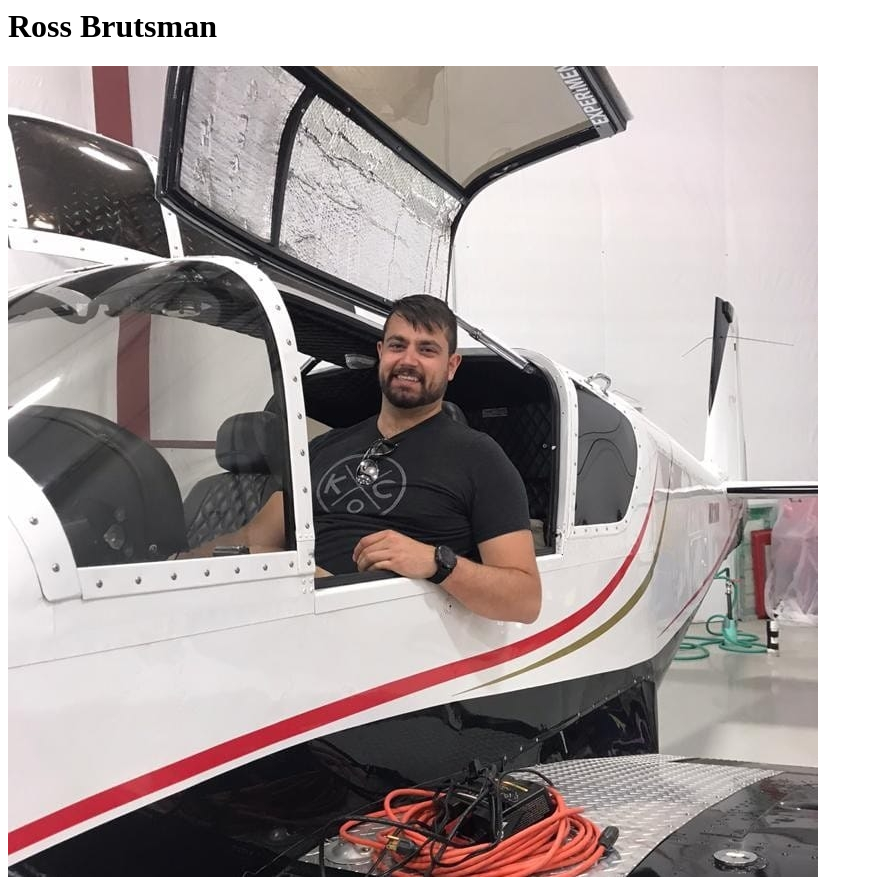
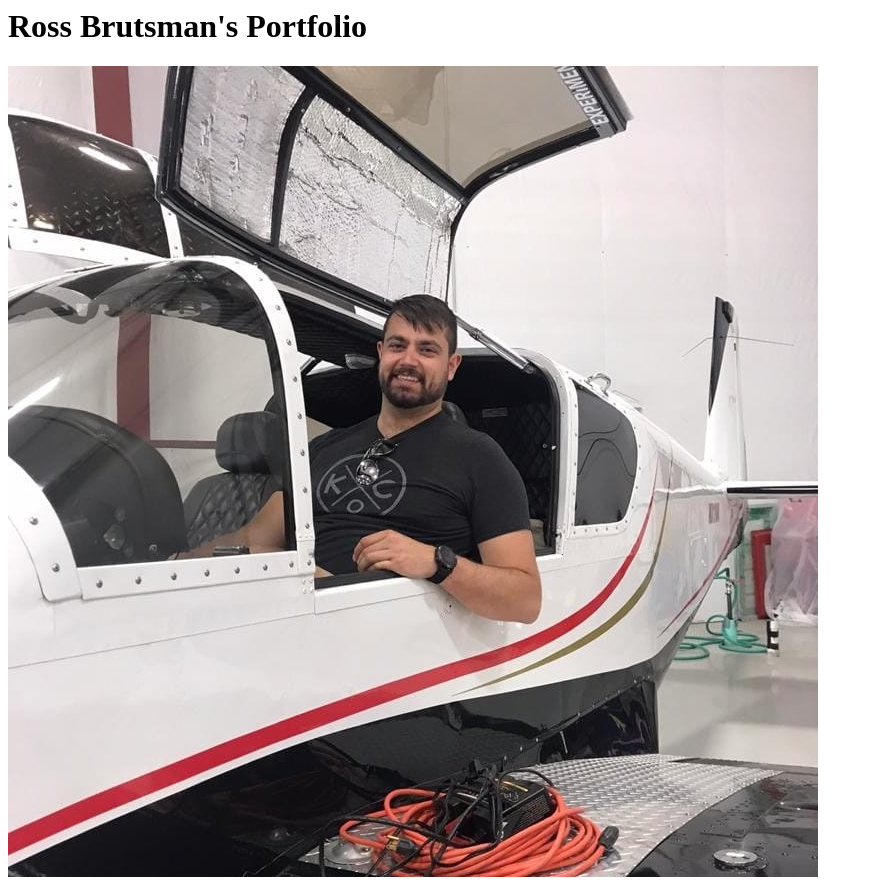
Before and after one commit to mechanicalmayhem/mechanicalmayhem.github.io, a plain HTML site: page index.html in a window 1280 px wide. Shown: the whole page, without its empty margins (0-873 px from the left). Drawn offline with Linux system fonts and the light colour scheme.

Commit message:
Update index.html

```diff
--- a/index.html
+++ b/index.html
@@ -1,4 +1,4 @@
 <html>
-    <h1>Ross Brutsman</h1>
+    <h1>Ross Brutsman's Portfolio</h1>
     <img src='./Ross.jpg' />
 </html>
```
